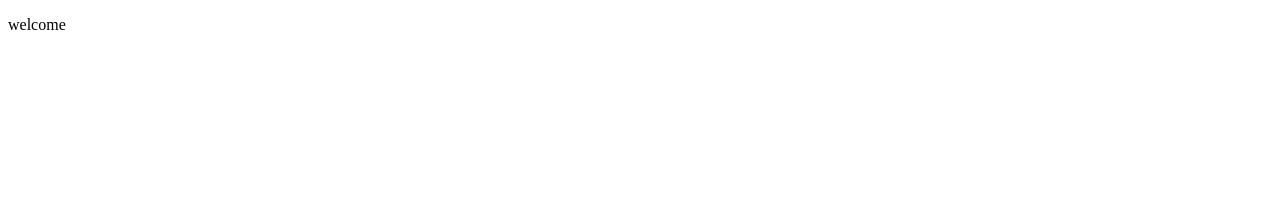
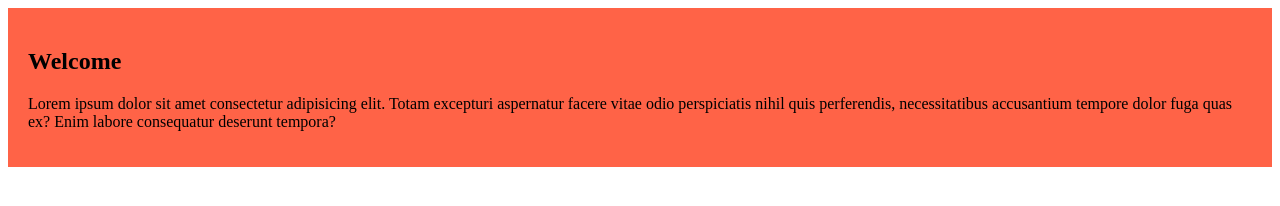
Before and after one commit to Saiful109710/github-repo, a plain HTML site: page index.html in a window 1280 px wide. Drawn offline with Linux system fonts and the light colour scheme.

Commit message:
added first blog

```diff
--- a/index.html
+++ b/index.html
@@ -4,8 +4,18 @@
     <meta charset="UTF-8">
     <meta name="viewport" content="width=device-width, initial-scale=1.0">
     <title>Document</title>
+    <link rel="stylesheet" href="style.css
+    ">
 </head>
 <body>
-   <p>welcome</p>
+
+    <div class="style">
+        <h2>Welcome</h2>
+   <p>Lorem ipsum dolor sit amet consectetur adipisicing elit. Totam excepturi aspernatur facere vitae odio perspiciatis nihil quis perferendis, necessitatibus accusantium tempore dolor fuga quas ex? Enim labore consequatur deserunt tempora?
+
+   </p>
+    </div>
+
+
 </body>
 </html>
--- /dev/null
+++ b/style.css
@@ -0,0 +1,4 @@
+.style{
+    background-color:tomato;
+    padding:20px;
+}
```
